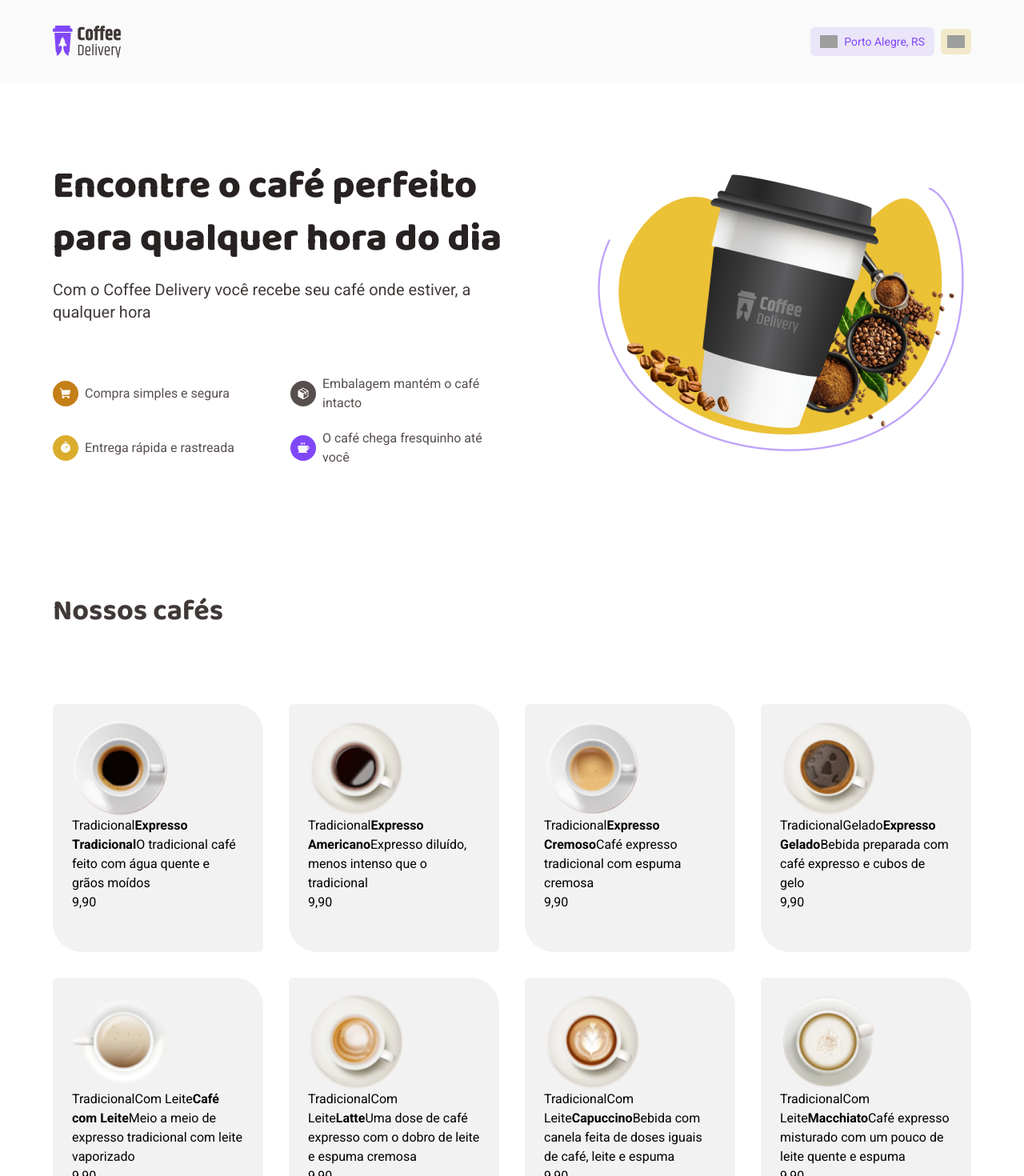
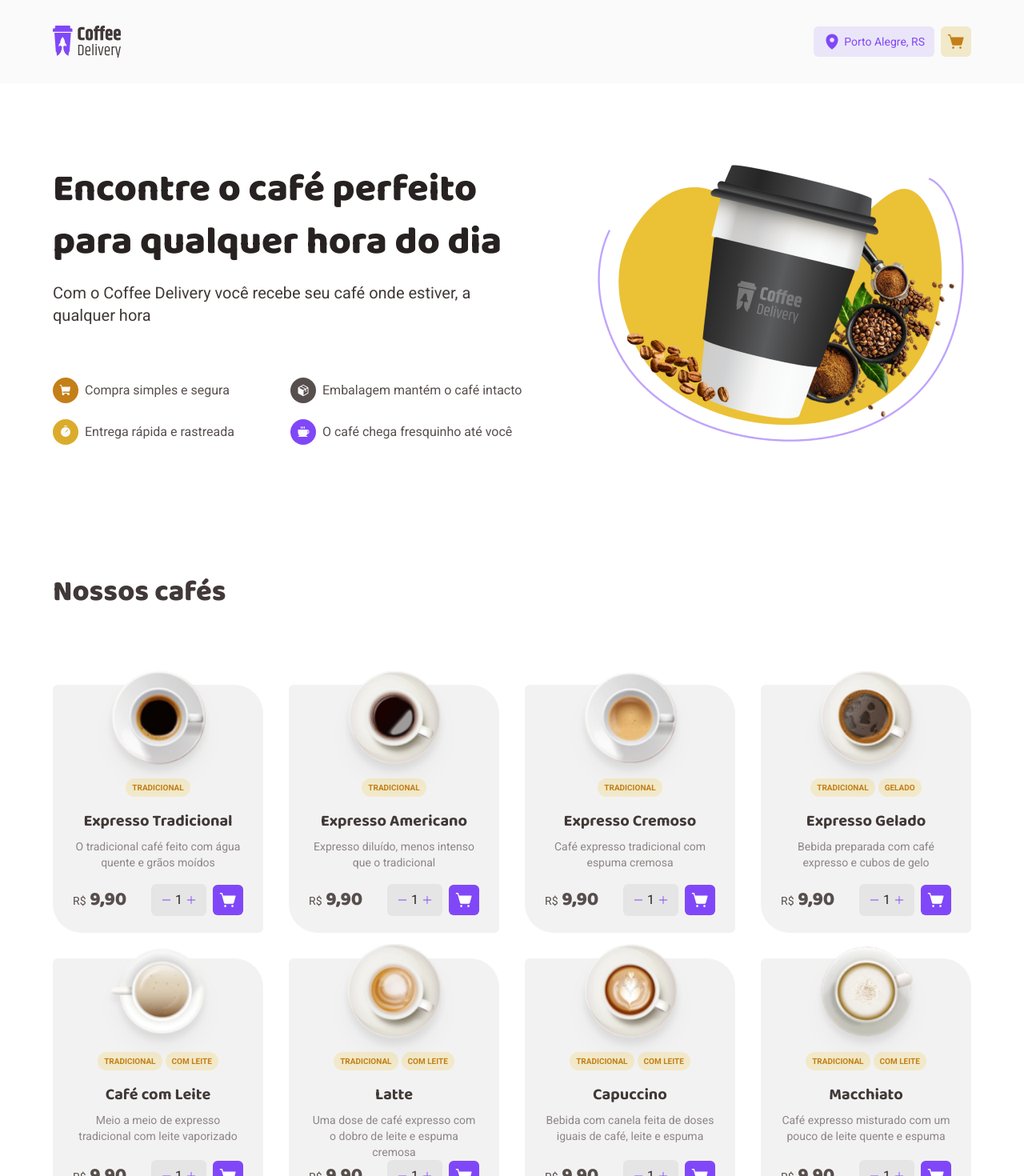
Before and after one commit to wellingtonrodriguesbr/coffee-delivery-next, a Next.js app: page / in a window 1280 px wide. Shown: the top 1470 px of the page at 80% size. Built offline with nearby package versions, Linux system fonts and the light colour scheme; grey boxes are pictures that could not be loaded.

Commit message:
feat: home page

```diff
--- a/src/components/Coffees/Card.tsx
+++ b/src/components/Coffees/Card.tsx
@@ -1,25 +1,80 @@
 import Image from "next/image";
 import { Coffee } from ".";
+import { formattedPrice } from "@/utils/formattedPrice";
+import { IncreaseDecreaseButton } from "../IncreaseDecreaseButton";
+import { ShoppingCartSimple } from "@phosphor-icons/react";
+import { ButtonCart } from "../ButtonCart";
+import { useState } from "react";
+import { useCart } from "@/contexts/CartContext";
 
 interface CardProps {
   item: Coffee;
 }
 
 export function Card({ item }: CardProps) {
+  const { handleAddItem } = useCart();
+  const [quantity, setQuantity] = useState(1);
+
+  function handleIncreaseItemQuantity() {
+    setQuantity((state) => state + 1);
+  }
+
+  function handleDecreaseItemQuantity() {
+    setQuantity((state) => state - 1);
+  }
+
+  function handleAddItemToCart() {
+    const coffeeToAdd = {
+      ...item,
+      quantity,
+    };
+
+    handleAddItem(coffeeToAdd);
+  }
+
   return (
-    <div className="bg-base-card relative px-6 py-5 rounded-md rounded-tr-[36px] rounded-bl-[36px] min-h-[310px]">
-      <Image src={item.image_url} alt="" width={120} height={120} />
-      {item.tags.map((tag, index) => (
-        <span key={index}>{tag}</span>
-      ))}
-      <strong>{item.title}</strong>
-      <span>{item.description}</span>
-      <div>
-        <h3>
-          <span></span>
-          9,90
+    <div className="bg-base-card relative px-6 py-5 rounded-md rounded-tr-[36px] rounded-bl-[36px] min-h-[310px] flex flex-col justify-center items-center border border-transparent hover:border-base-hover transition-colors">
+      <Image
+        className="absolute left-1/2 -top-5 -translate-x-1/2 drop-shadow-xl"
+        src={item.image_url}
+        alt=""
+        width={120}
+        height={120}
+        priority
+      />
+      <div className="mt-24 flex items-center gap-1">
+        {item.tags.map((tag, index) => (
+          <span
+            className="bg-yellow-light px-2 py-1 rounded-full font-bold text-yellow-dark text-[0.625rem] uppercase"
+            key={index}
+          >
+            {tag}
+          </span>
+        ))}
+      </div>
+      <strong className="font-cursive text-base-subtitle text-xl mt-4 mb-2">
+        {item.title}
+      </strong>
+      <span className="text-center text-base-label text-sm">
+        {item.description}
+      </span>
+      <div className="mt-auto flex items-center justify-between w-full">
+        <h3 className="font-cursive font-extrabold text-2xl text-base-text">
+          <span className="font-sans text-sm font-normal">R$</span>
+          {formattedPrice(item.price).replace("R$", "")}
         </h3>
-        <div></div>
+        <div className="flex items-center gap-2">
+          <IncreaseDecreaseButton
+            quantity={quantity}
+            increaseItemQuantity={handleIncreaseItemQuantity}
+            decreaseItemQuantity={handleDecreaseItemQuantity}
+          />
+          <ButtonCart
+            onClick={handleAddItemToCart}
+            className="flex justify-center items-center rounded-md text-white bg-purple p-2 hover:bg-purple-dark transition-all"
+            icon={<ShoppingCartSimple size={22} weight="fill" />}
+          />
+        </div>
       </div>
     </div>
   );
--- a/src/components/Coffees/index.tsx
+++ b/src/components/Coffees/index.tsx
@@ -12,7 +12,6 @@ export interface Coffee {
 
 export function Coffees() {
   const [coffeesList, setCoffeesList] = useState<Coffee[]>([]);
-  console.log(coffeesList);
 
   useEffect(() => {
     try {
@@ -26,7 +25,9 @@ export function Coffees() {
 
   return (
     <div className="mt-32 py-8">
-      <h2 className="font-cursive text-4xl text-base-subtitle">Nossos cafés</h2>
+      <h2 className="font-cursive text-4xl text-base-subtitle font-extrabold">
+        Nossos cafés
+      </h2>
       <section className="grid grid-cols-4 gap-8 mt-24 pb-24">
         {coffeesList.map((coffee) => (
           <Card key={coffee.id} item={coffee} />
--- a/src/components/Header.tsx
+++ b/src/components/Header.tsx
@@ -1,23 +1,33 @@
 import Image from "next/image";
 import logo from "../assets/Logo.svg";
 import location from "../assets/icons/location.svg";
-import cart from "../assets/icons/cart-outlined.svg";
+import { MapPin, ShoppingCartSimple } from "@phosphor-icons/react";
 import { ButtonCart } from "./ButtonCart";
+import { useCart } from "@/contexts/CartContext";
 
 export function Header() {
+  const { cartQuantity } = useCart();
+
   return (
     <header className="py-8 bg-base-background">
       <div className="container flex items-center justify-between">
-        <Image src={logo} alt="" width={84.95} height={40} />
+        <Image src={logo} alt="" width={85} height={40} priority />
         <div className="flex items-center gap-2">
-          <div className="bg-purple-light flex items-center gap-2 py-2 px-3 rounded-md">
-            <Image src={location} alt="" width={22} height={22} />
-            <span className="text-purple text-sm">Porto Alegre, RS</span>
+          <div className="bg-purple-light flex items-center gap-1 py-2 px-3 rounded-md text-purple ">
+            <MapPin weight="fill" size={22} />
+            <span className="text-sm">Porto Alegre, RS</span>
           </div>
-          <ButtonCart
-            className="flex justify-center items-center rounded-md bg-yellow-light p-2 hover:brightness-95 transition-all"
-            icon={<Image src={cart} alt="" width={22} height={22} />}
-          />
+          <div className="relative group">
+            {cartQuantity > 0 ? (
+              <p className="absolute -top-1 -right-2 text-[0.625rem] w-3 h-3 p-2 text-white rounded-full bg-yellow-dark flex justify-center items-center font-bold group-hover:bg-yellow-light group-hover:text-yellow-dark transition-colors">
+                {cartQuantity}
+              </p>
+            ) : null}
+            <ButtonCart
+              className="flex justify-center items-center rounded-md text-yellow-dark bg-yellow-light p-2 group-hover:bg-yellow-dark group-hover:text-white transition-colors"
+              icon={<ShoppingCartSimple size={22} weight="fill" />}
+            />
+          </div>
         </div>
       </div>
     </header>
--- a/src/components/Hero.tsx
+++ b/src/components/Hero.tsx
@@ -9,8 +9,8 @@ export function Hero() {
   return (
     <div className="grid grid-cols-2 justify-between items-center mt-24">
       <div className="">
-        <h1 className="font-cursive font-extrabold text-5xl leading-snug text-base-title">
-          Encontre o café perfeito para qualquer hora do dia
+        <h1 className="font-cursive font-extrabold text-5xl leading-snug text-base-title whitespace-nowrap">
+          Encontre o café perfeito <br /> para qualquer hora do dia
         </h1>
         <p className="text-base-subtitle text-xl mt-4">
           Com o Coffee Delivery você recebe seu café onde estiver, a <br />{" "}
@@ -19,14 +19,16 @@ export function Hero() {
         <div className="grid grid-cols-2 gap-5 mt-16">
           {items.map((item) => (
             <div key={item.text} className="flex items-center gap-2 w-fit">
-              <Image src={item.img} alt="" width={32} height={32} />
-              <span className="text-base text-base-text">{item.text}</span>
+              <Image src={item.img} alt="" width={32} height={32} priority />
+              <span className="text-base whitespace-nowrap text-base-text">
+                {item.text}
+              </span>
             </div>
           ))}
         </div>
       </div>
       <div className="flex justify-end">
-        <Image src={heroImg} alt="" width={476} height={360} />
+        <Image src={heroImg} alt="" width={476} height={360} priority />
       </div>
     </div>
   );
```
